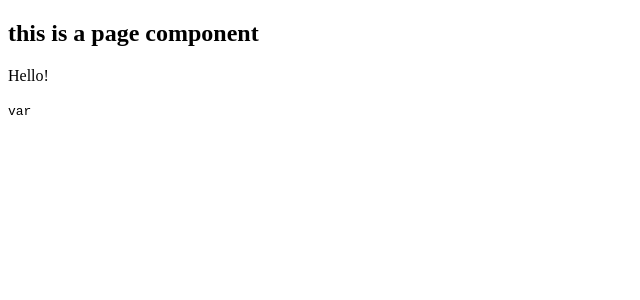
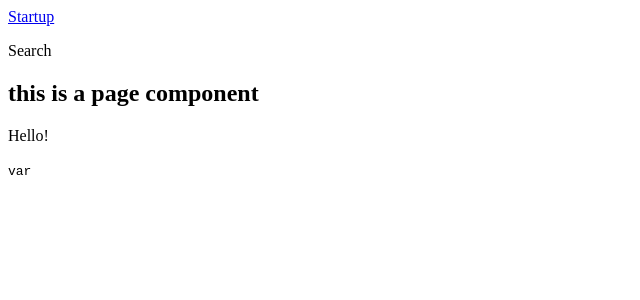
Before and after one commit to abhisheknaiidu/startup-frontend, a Next.js app: page / in a window 1280 px wide. Shown: the top 300 px of the page, without its empty margins (0-640 px from the left). Built offline with nearby package versions, Linux system fonts and the light colour scheme.

Commit message:
next url configs 👌🏼

```diff
--- /dev/null
+++ b/components/Header.js
@@ -0,0 +1,14 @@
+import Link from 'next/link';
+
+export default function Header() {
+  return (
+    <header>
+      <div className="bar">
+        <Link href="/">Startup</Link>
+      </div>
+      <div className="sub-bar">
+        <p> Search </p>
+      </div>
+    </header>
+  );
+}
--- a/components/Page.js
+++ b/components/Page.js
@@ -1,9 +1,11 @@
-import React from "react";
-import PropTypes from "prop-types";
+import React from 'react';
+import PropTypes from 'prop-types';
+import Header from './Header';
 
 export default function Page({ children }) {
   return (
     <div>
+      <Header />
       <h2> this is a page component </h2>
       {children}
     </div>
@@ -11,5 +13,5 @@
 }
 
 Page.propTypes = {
-  children: PropTypes.arrayOf(PropTypes.node),
+  children: PropTypes.any,
 };
--- a/pages/_document.js
+++ b/pages/_document.js
@@ -1,4 +1,4 @@
-import Document, { Html, Head, NextScript, Main } from "next/document";
+import Document, { Html, Head, NextScript, Main } from 'next/document';
 
 export default class MyDocument extends Document {
   render() {
```
Also changed, not shown: public/static/favicon.png (deleted).
